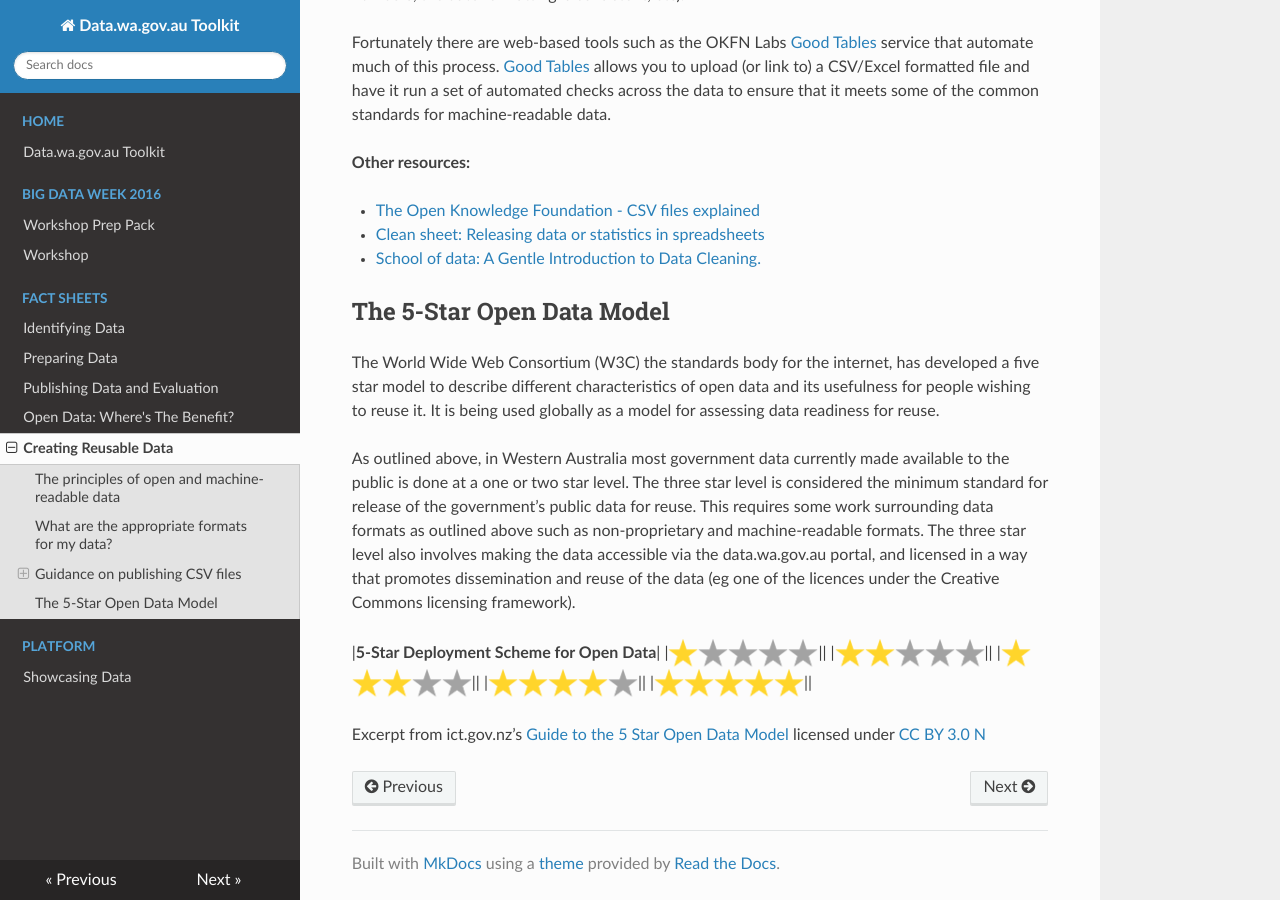
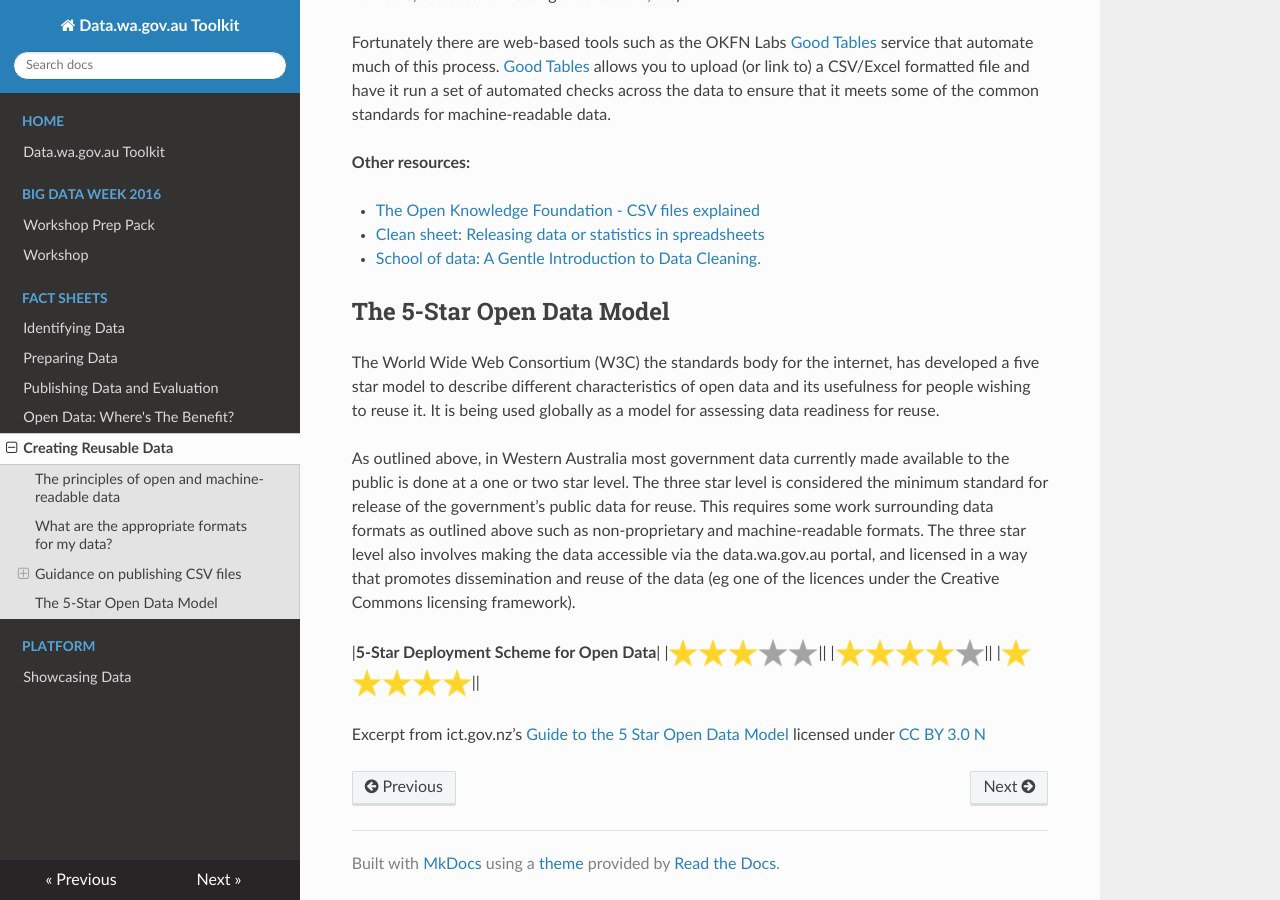
Before and after one commit to datawagovau/toolkit, an MkDocs documentation site: the page built from docs/factsheets/creating-reusable-data.md, in a window 1280 px wide and 900 px high, scrolled down 2123 px. Built offline with MkDocs 1.6.1, drawn with Linux system fonts in a browser that asks for light colours; nearby versions of some CDN libraries; old or Windows-style settings are respelled for this version of MkDocs.

Commit message:
Update creating-reusable-data.md

```diff
--- a/docs/factsheets/creating-reusable-data.md
+++ b/docs/factsheets/creating-reusable-data.md
@@ -113,8 +113,6 @@ promotes dissemination and reuse of the data (eg one of the licences under the
 Creative Commons licensing framework).
 
 |__5-Star Deployment Scheme for Open Data__|
-|<img src="/imgs/Star-yellow.png" style=" width:30px"><img src="/imgs/Star-grey.png" style=" width:30px"><img src="/imgs/Star-grey.png" style=" width:30px"><img src="/imgs/Star-grey.png" style=" width:30px"><img src="/imgs/Star-grey.png" style=" width:30px">||
-|<img src="/imgs/Star-yellow.png" style=" width:30px"><img src="/imgs/Star-yellow.png" style=" width:30px"><img src="/imgs/Star-grey.png" style=" width:30px"><img src="/imgs/Star-grey.png" style=" width:30px"><img src="/imgs/Star-grey.png" style=" width:30px">||
 |<img src="/imgs/Star-yellow.png" style=" width:30px"><img src="/imgs/Star-yellow.png" style=" width:30px"><img src="/imgs/Star-yellow.png" style=" width:30px"><img src="/imgs/Star-grey.png" style=" width:30px"><img src="/imgs/Star-grey.png" style=" width:30px">||
 |<img src="/imgs/Star-yellow.png" style=" width:30px"><img src="/imgs/Star-yellow.png" style=" width:30px"><img src="/imgs/Star-yellow.png" style=" width:30px"><img src="/imgs/Star-yellow.png" style=" width:30px"><img src="/imgs/Star-grey.png" style=" width:30px">||
 |<img src="/imgs/Star-yellow.png" style=" width:30px"><img src="/imgs/Star-yellow.png" style=" width:30px"><img src="/imgs/Star-yellow.png" style=" width:30px"><img src="/imgs/Star-yellow.png" style=" width:30px"><img src="/imgs/Star-yellow.png" style=" width:30px">||
```
